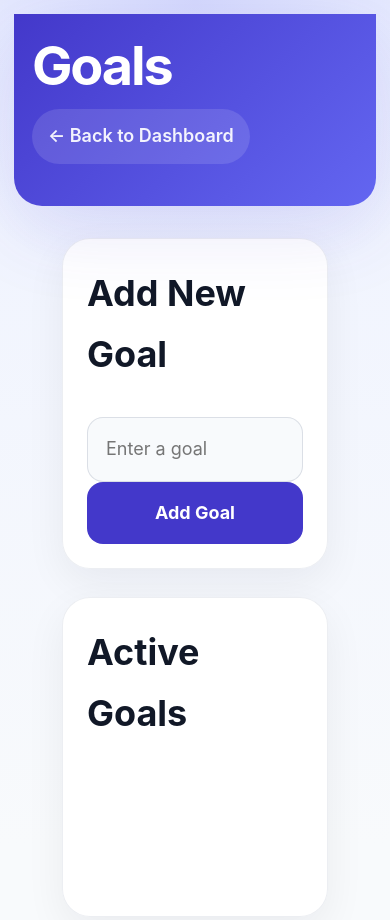
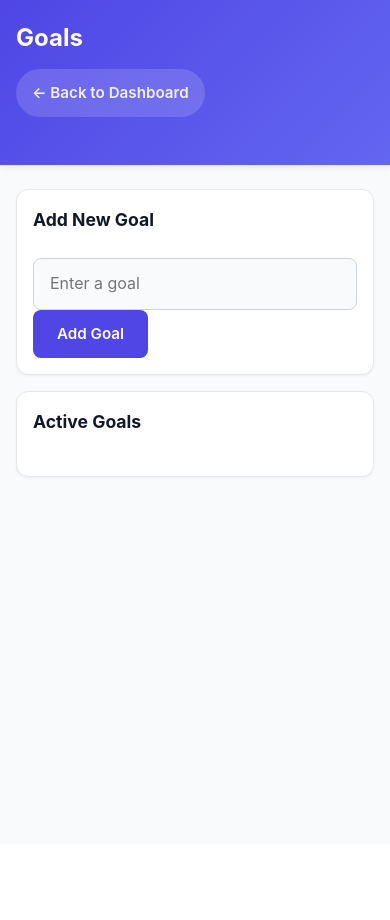
Before and after one commit to Suhas1010/FocusForge, a plain HTML site: page goals.html in a window 390 px wide. After the commit the page ends 844 px from the top, so only its background shows below. Drawn offline with Linux system fonts and the light colour scheme.

Commit message:
Refactor CSS: Simplify structure, remove unnecessary complexity, improve professional appearance

```diff
--- a/style.css
+++ b/style.css
@@ -1,4 +1,4 @@
-/* Global reset */
+/* Global Reset & Base Styles */
 * {
   margin: 0;
   padding: 0;
@@ -6,35 +6,25 @@
 }
 
 :root {
-  color-scheme: dark light;
-  font-family: "Inter", "Segoe UI", Arial, sans-serif;
-  font-size: 18px;
+  font-family: "Inter", "Segoe UI", -apple-system, BlinkMacSystemFont, sans-serif;
+  font-size: 16px;
   color: #1f2937;
-  background: #f8fafc;
+  background: #ffffff;
+  line-height: 1.6;
 }
 
 html,
 body {
-  min-height: 100%;
   height: 100%;
 }
 
 body {
-  background: radial-gradient(circle at top, rgba(99, 102, 241, 0.18), transparent 35%),
-    linear-gradient(180deg, #eef2ff 0%, #f8fafc 100%);
+  background: #f9fafb;
   color: #111827;
-  line-height: 1.7;
-  padding: 0;
   min-height: 100vh;
 }
 
-body > header,
-main {
-  width: 100%;
-  max-width: 100%;
-  margin: 0;
-}
-
+/* Typography & Elements */
 img,
 svg {
   max-width: 100%;
@@ -42,13 +32,14 @@ svg {
 }
 
 a {
-  color: #4338ca;
+  color: #4f46e5;
   text-decoration: none;
+  transition: color 0.2s ease;
 }
 
 a:hover,
 a:focus-visible {
-  color: #312e81;
+  color: #4338ca;
 }
 
 button,
@@ -58,230 +49,280 @@ input {
 
 button {
   cursor: pointer;
+  transition: all 0.2s ease;
 }
 
 button:disabled {
   cursor: not-allowed;
-  opacity: 0.65;
+  opacity: 0.6;
 }
 
-body > header,
-main {
-  width: 100%;
-  max-width: none;
-  margin: 0;
-}
-
+/* Header */
 header {
-  background: linear-gradient(135deg, #4338ca 0%, #6366f1 100%);
+  background: linear-gradient(135deg, #4f46e5 0%, #6366f1 100%);
   color: white;
-  border-radius: 0 0 28px 28px;
-  padding: 42px 48px;
-  box-shadow: 0 24px 80px rgba(67, 56, 202, 0.12);
-  margin-bottom: 0;
+  padding: 3rem 2rem;
+  box-shadow: 0 2px 8px rgba(0, 0, 0, 0.08);
   position: relative;
 }
 
 header a {
   position: absolute;
-  top: 28px;
-  left: 28px;
+  top: 1.5rem;
+  left: 2rem;
   display: inline-flex;
   align-items: center;
-  gap: 8px;
-  color: rgba(255, 255, 255, 0.92);
+  gap: 0.5rem;
+  color: rgba(255, 255, 255, 0.9);
   font-weight: 600;
-  background: rgba(255, 255, 255, 0.12);
-  padding: 12px 16px;
+  font-size: 0.95rem;
+  background: rgba(255, 255, 255, 0.15);
+  padding: 0.75rem 1rem;
   border-radius: 999px;
   transition: background 0.2s ease, transform 0.2s ease;
 }
 
 header a:hover,
 header a:focus-visible {
-  background: rgba(255, 255, 255, 0.2);
-  transform: translateY(-1px);
+  background: rgba(255, 255, 255, 0.25);
+  transform: translateY(-2px);
 }
 
 header h1 {
-  font-size: clamp(3rem, 6vw, 5rem);
-  line-height: 1.02;
-  letter-spacing: -0.04em;
-  margin-bottom: 16px;
+  font-size: 2.5rem;
+  margin-bottom: 1rem;
+  line-height: 1.2;
+  font-weight: 700;
 }
 
 header p {
-  font-size: clamp(1.2rem, 2.5vw, 1.6rem);
-  max-width: 720px;
-  margin: 0 auto;
-  opacity: 0.94;
+  font-size: 1.1rem;
+  max-width: 600px;
+  opacity: 0.95;
+  font-weight: 300;
 }
 
+/* Main Content */
 main {
   display: grid;
-  grid-template-columns: repeat(2, minmax(0, 1fr));
-  gap: 28px;
-  padding: 32px 48px 48px;
+  grid-template-columns: repeat(auto-fit, minmax(320px, 1fr));
+  gap: 2rem;
+  padding: 3rem 2rem;
+  max-width: 1200px;
+  margin: 0 auto;
   width: 100%;
 }
 
+/* Sections/Cards */
 section {
-  background: rgba(255, 255, 255, 0.98);
-  border: 1px solid rgba(148, 163, 184, 0.18);
-  border-radius: 28px;
-  padding: 34px;
-  min-height: 320px;
-  box-shadow: 0 14px 40px rgba(15, 23, 42, 0.06);
-  transition: transform 0.25s ease, box-shadow 0.25s ease, border-color 0.25s ease;
+  background: white;
+  border: 1px solid #e5e7eb;
+  border-radius: 12px;
+  padding: 2rem;
+  box-shadow: 0 1px 3px rgba(0, 0, 0, 0.05);
+  transition: box-shadow 0.2s ease, border-color 0.2s ease;
 }
 
 section:hover,
 section:focus-within {
-  transform: translateY(-6px);
-  box-shadow: 0 20px 45px rgba(15, 23, 42, 0.1);
-  border-color: rgba(99, 102, 241, 0.25);
+  box-shadow: 0 4px 12px rgba(0, 0, 0, 0.08);
+  border-color: #d1d5db;
 }
 
 section h2 {
-  font-size: clamp(2rem, 2.5vw, 2.7rem);
-  margin-bottom: 20px;
+  font-size: 1.5rem;
+  margin-bottom: 1.5rem;
   color: #111827;
+  font-weight: 700;
 }
 
 section p,
 section li,
 section .helper-text {
-  font-size: 1.1rem;
+  font-size: 1rem;
   color: #4b5563;
-  line-height: 1.95;
+  line-height: 1.8;
 }
 
 section p + a,
 section p + button,
 section .action-row {
-  margin-top: 22px;
+  margin-top: 1.5rem;
 }
 
+/* Inputs */
 section input[type="text"],
-section input[type="search"] {
+section input[type="search"],
+input[type="text"],
+input[type="search"] {
   width: 100%;
-  padding: 16px 18px;
-  border: 1px solid rgba(113, 128, 150, 0.22);
-  border-radius: 16px;
-  background: #f8fafc;
+  padding: 0.75rem 1rem;
+  border: 1px solid #d1d5db;
+  border-radius: 8px;
+  background: #f9fafb;
   color: #111827;
+  font-size: 1rem;
   transition: border-color 0.2s ease, box-shadow 0.2s ease;
-  margin-top: 12px;
 }
 
 section input[type="text"]:focus,
-section input[type="search"]:focus {
+section input[type="search"]:focus,
+input[type="text"]:focus,
+input[type="search"]:focus {
   outline: none;
-  border-color: #6366f1;
-  box-shadow: 0 0 0 4px rgba(99, 102, 241, 0.12);
+  border-color: #4f46e5;
+  box-shadow: 0 0 0 3px rgba(79, 70, 229, 0.1);
 }
 
+/* Buttons */
+button,
 section button {
   display: inline-flex;
   align-items: center;
   justify-content: center;
-  gap: 8px;
-  padding: 14px 25px;
+  gap: 0.5rem;
+  padding: 0.75rem 1.5rem;
   border: none;
-  border-radius: 16px;
-  background: #4338ca;
+  border-radius: 8px;
+  background: #4f46e5;
   color: white;
-  font-weight: 700;
-  transition: transform 0.2s ease, background 0.2s ease, box-shadow 0.2s ease;
+  font-weight: 600;
+  font-size: 0.95rem;
 }
 
+button:hover,
 section button:hover,
+button:focus-visible,
 section button:focus-visible {
-  background: #3730a3;
+  background: #4338ca;
   transform: translateY(-1px);
-  box-shadow: 0 16px 24px rgba(67, 56, 202, 0.12);
 }
 
+button:active,
+section button:active {
+  transform: translateY(0);
+}
+
+/* Lists */
 section ul {
   list-style: none;
   display: grid;
-  gap: 14px;
-  margin-top: 16px;
+  gap: 1rem;
+  margin-top: 1rem;
 }
 
 section li {
   background: #eef2ff;
-  border: 1px solid rgba(99, 102, 241, 0.18);
-  border-radius: 18px;
-  padding: 18px 20px;
+  border: 1px solid #e0e7ff;
+  border-radius: 8px;
+  padding: 1.25rem;
   color: #1f2937;
+  transition: background 0.2s ease;
 }
 
+section li:hover {
+  background: #e0e7ff;
+}
+
+/* Display Numbers */
 #timerDisplay,
 #streakCount {
-  font-size: clamp(3rem, 6vw, 5rem);
-  margin: 20px 0 0;
-  color: #4338ca;
+  font-size: 2.5rem;
+  margin-top: 1rem;
+  color: #4f46e5;
+  font-weight: 700;
 }
 
 #progressSummary,
 #quote {
-  margin-top: 12px;
+  margin-top: 1rem;
+  color: #4b5563;
 }
 
+/* Quote Card */
 .quote-card {
-  grid-column: span 2;
-  min-height: 260px;
+  min-height: 220px;
+  display: flex;
+  align-items: center;
 }
 
 .quote-card p {
-  font-size: clamp(1.5rem, 2.6vw, 2rem);
+  font-size: 1.25rem;
   font-style: italic;
   color: #4b5563;
+  line-height: 1.8;
 }
 
 .header-link {
   display: inline-flex;
 }
 
-@media (max-width: 980px) {
-  main {
-    grid-template-columns: 1fr;
+/* Responsive Design */
+@media (max-width: 768px) {
+  header {
+    padding: 2rem 1.5rem;
   }
 
-  .quote-card {
-    grid-column: span 1;
-  }
-}
-
-@media (max-width: 700px) {
-  body {
-    padding: 14px;
+  header h1 {
+    font-size: 1.8rem;
   }
 
-  header {
-    padding: 24px 18px;
+  header p {
+    font-size: 1rem;
   }
 
   header a {
     position: static;
-    margin-bottom: 18px;
+    margin-bottom: 1.5rem;
+  }
+
+  main {
+    grid-template-columns: 1fr;
+    gap: 1.5rem;
+    padding: 2rem 1.5rem;
+  }
+
+  section {
+    padding: 1.5rem;
+  }
+
+  section h2 {
+    font-size: 1.25rem;
+  }
+}
+
+@media (max-width: 480px) {
+  header {
+    padding: 1.5rem 1rem;
   }
 
   header h1 {
-    font-size: 3rem;
+    font-size: 1.5rem;
+  }
+
+  header p {
+    font-size: 0.95rem;
+  }
+
+  main {
+    padding: 1.5rem 1rem;
+    gap: 1rem;
   }
 
   section {
-    padding: 24px;
+    padding: 1rem;
   }
 
-  section button,
-  section input[type="text"] {
-    width: 100%;
+  section h2 {
+    font-size: 1.1rem;
   }
 
-  section button {
-    padding: 16px;
+  section p,
+  section li {
+    font-size: 0.95rem;
+  }
+
+  .quote-card p {
+    font-size: 1.1rem;
   }
 }
```
